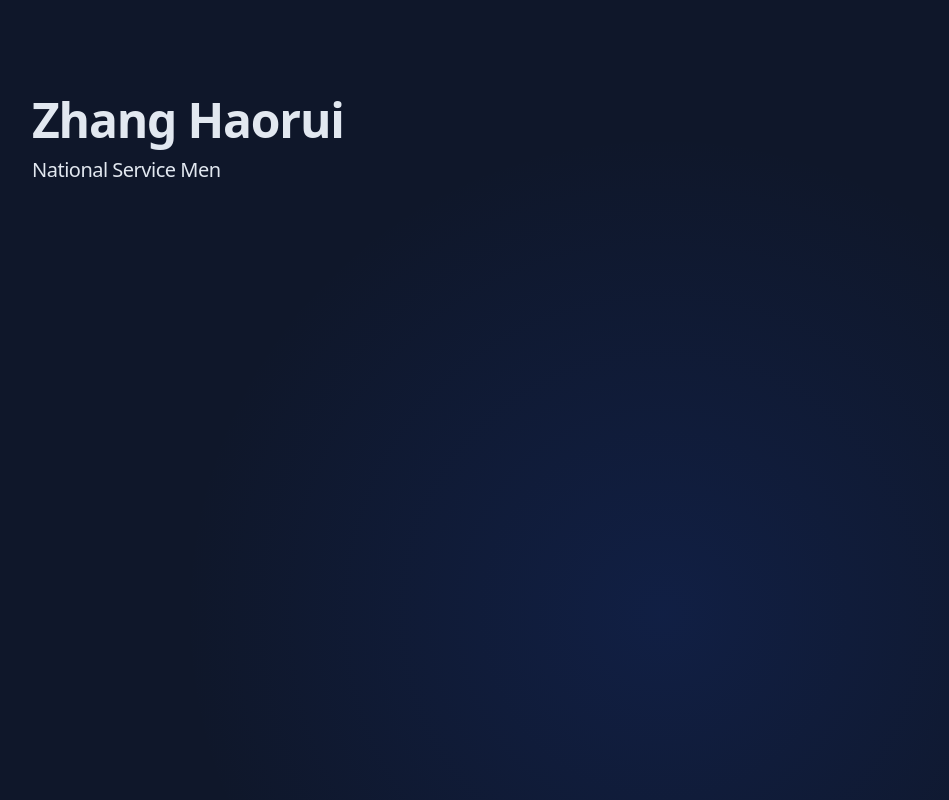
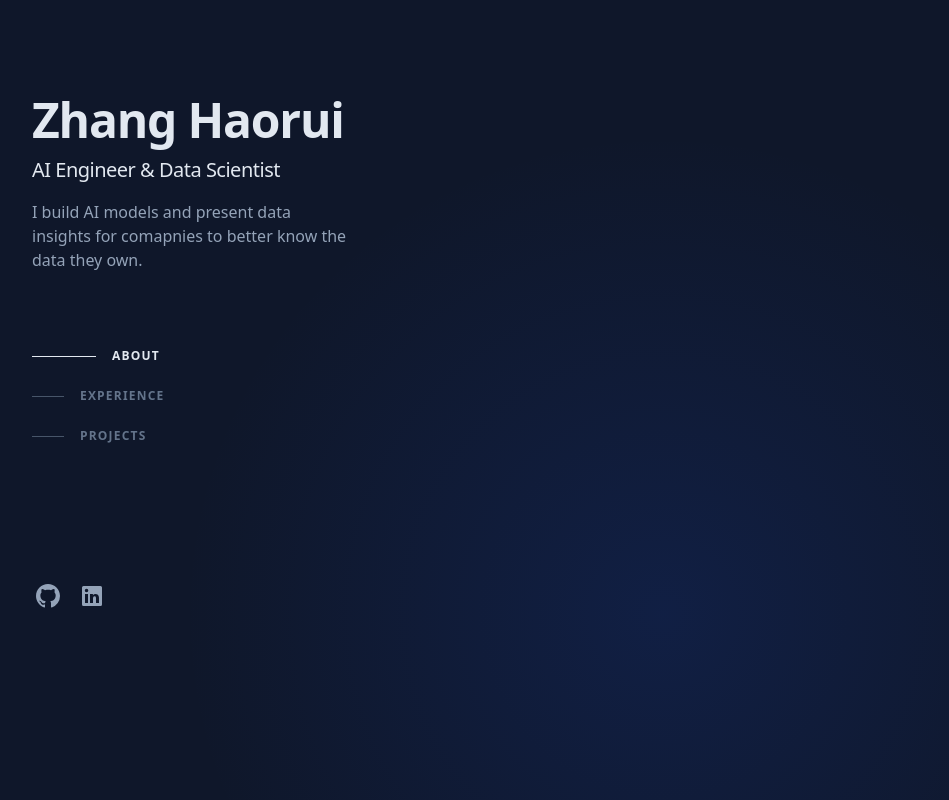
Before and after one commit to belugaga/portfolio, a plain HTML site: page index.html in a window 1280 px wide. Shown: the whole page, without its empty margins (64-1013 px from the left). Drawn offline with Linux system fonts and the light colour scheme.

Commit message:
update 3-apr

```diff
--- a/index.html
+++ b/index.html
@@ -23,10 +23,53 @@
                                 <a href="/">Zhang Haorui</a>
                                 </h1>
                                 <h2 class="mt-3 text-lg font-medium tracking-tight text-slate-200 sm:text-xl">
-                                    National Service Men
+                                    AI Engineer & Data Scientist
                                 </h2>
+                                <p class="mt-4 max-w-xs leading-normal">I build AI models and present data insights for comapnies to better know the data they own.</p>
+
+                                <nav class="nav hidden lg:block" aria-label="'In-page jump links">
+                                    <ul class="mt-16 w-max">
+                                        <li>
+                                            <a class="group flex items-center py-3 active" href="#about">
+                                                <span class="nav-indicator mr-4 h-px w-8 bg-slate-600 transition-all group-hover:w-16 group-hover:bg-slate-200 group-focus-visible:w-16 group-focus-visible:bg-slate-200 motion-reduce:transition-none"></span>
+                                                <span class="nav-text text-xs font-bold uppercase tracking-widest text-slate-500 group-hover:text-slate-200 group-focus-visible:text-slate-200">About</span>
+                                            </a>
+                                        </li>
+                                        <li>
+                                            <a class="group flex items-center py-3" href="#experience">
+                                                <span class="nav-indicator mr-4 h-px w-8 bg-slate-600 transition-all group-hover:w-16 group-hover:bg-slate-200 group-focus-visible:w-16 group-focus-visible:bg-slate-200 motion-reduce:transition-none"></span>
+                                                <span class="nav-text text-xs font-bold uppercase tracking-widest text-slate-500 group-hover:text-slate-200 group-focus-visible:text-slate-200">Experience</span>
+                                            </a>
+                                        </li>
+                                        <li>
+                                            <a class="group flex items-center py-3" href="#projects">
+                                                <span class="nav-indicator mr-4 h-px w-8 bg-slate-600 transition-all group-hover:w-16 group-hover:bg-slate-200 group-focus-visible:w-16 group-focus-visible:bg-slate-200 motion-reduce:transition-none"></span>
+                                                <span class="nav-text text-xs font-bold uppercase tracking-widest text-slate-500 group-hover:text-slate-200 group-focus-visible:text-slate-200">Projects</span>
+                                            </a>
+                                        </li>
+                                    </ul>
+                                </nav>
                             </div>
                         </div>
+                        <ul class="ml-1 mt-8 flex items-center" aria-label="Social media">
+                            <li class="mr-5 text-xs shrink-0">
+                                <a class="block hover:text-slate-200" href="https://github.com/belugaga" target="_blank" rel="noreferrer noopener" aria-label="Github (Opens in a new tab)" title="Github">
+                                    <span class="sr-only">Github</span>
+                                    <svg xmlns="http://www.w3.org/2000/svg" viewBox="0 0 16 16" fill="currentColor" class="h-6 w-6" aria-hidden="true">
+                                        <path d="M8 0C3.58 0 0 3.58 0 8c0 3.54 2.29 6.53 5.47 7.59.4.07.55-.17.55-.38 0-.19-.01-.82-.01-1.49-2.01.37-2.53-.49-2.69-.94-.09-.23-.48-.94-.82-1.13-.28-.15-.68-.52-.01-.53.63-.01 1.08.58 1.23.82.72 1.21 1.87.87 2.33.66.07-.52.28-.87.51-1.07-1.78-.2-3.64-.89-3.64-3.95 0-.87.31-1.59.82-2.15-.08-.2-.36-1.02.08-2.12 0 0 .67-.21 2.2.82.64-.18 1.32-.27 2-.27.68 0 1.36.09 2 .27 1.53-1.04 2.2-.82 2.2-.82.44 1.1.16 1.92.08 2.12.51.56.82 1.27.82 2.15 0 3.07-1.87 3.75-3.65 3.95.29.25.54.73.54 1.48 0 1.07-.01 1.93-.01 2.2 0 .21.15.46.55.38A8.013 8.013 0 0016 8c0-4.42-3.58-8-8-8z">
+                                        </path>
+                                    </svg>
+                                </a>
+                            </li>
+                            <li class="mr-5 text-xs shrink-0">
+                                <a class="block hover:text-slate-200" href="https://www.linkedin.com/in/zhang-haorui3023/" target="_blank" rel="noreferrer noopener" aria-label="LinkedIn (Opens in a new tab)" title="LinkedIn">
+                                    <span class="sr-only">LinkedIn</span>
+                                    <svg xmlns="http://www.w3.org/2000/svg" viewBox="0 0 24 24" fill="currentColor" class="h-6 w-6" aria-hidden="true">
+                                        <path d="M20.5 2h-17A1.5 1.5 0 002 3.5v17A1.5 1.5 0 003.5 22h17a1.5 1.5 0 001.5-1.5v-17A1.5 1.5 0 0020.5 2zM8 19H5v-9h3zM6.5 8.25A1.75 1.75 0 118.3 6.5a1.78 1.78 0 01-1.8 1.75zM19 19h-3v-4.74c0-1.42-.6-1.93-1.38-1.93A1.74 1.74 0 0013 14.19a.66.66 0 000 .14V19h-3v-9h2.9v1.3a3.11 3.11 0 012.7-1.4c1.55 0 3.36.86 3.36 3.66z">
+                                        </path>
+                                    </svg>
+                            </li>
+                        </ul>
                     </div>
                 </header>
             </div>
```
